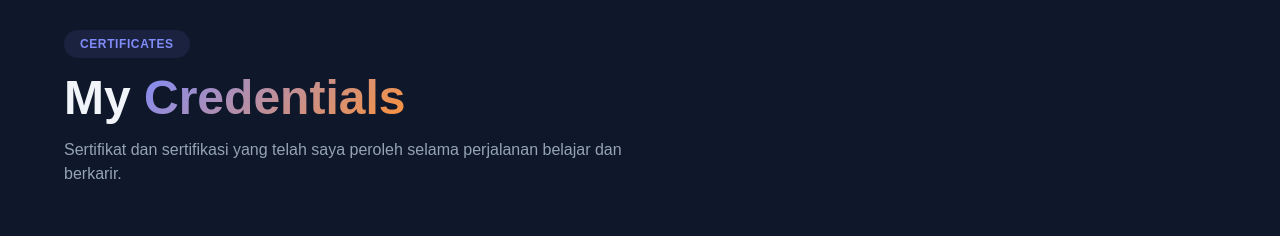
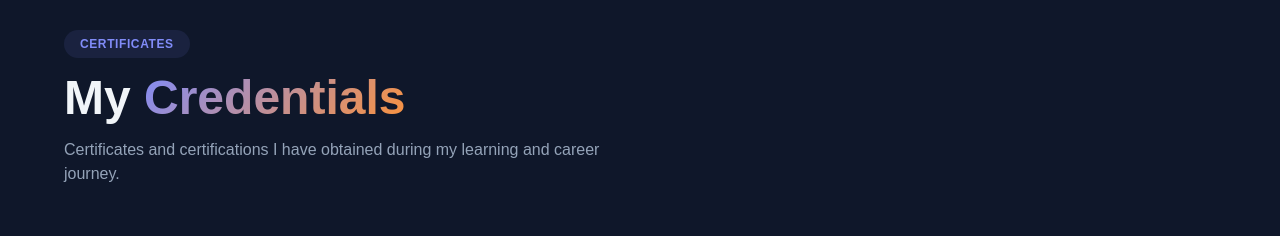
Before and after one commit to yaksokk/samuel-untu-portfolio, a React (Vite) app: page / in a window 1280 px wide. Shown: the part 3600-3836 px from the top of the page. Built offline with nearby package versions, Linux system fonts and the light colour scheme.

Commit message:
content: translate Certificate section description to English

```diff
--- a/src/pages/public/Certificate/Certificate.jsx
+++ b/src/pages/public/Certificate/Certificate.jsx
@@ -209,7 +209,7 @@ function Certificate() {
                         My <span className="text-gradient">Credentials</span>
                     </h2>
                     <p className="mt-4 text-text-muted dark:text-text-muted-dark max-w-xl text-base">
-                        Sertifikat dan sertifikasi yang telah saya peroleh selama perjalanan belajar dan berkarir.
+                        Certificates and certifications I have obtained during my learning and career journey.
                     </p>
                 </div>
 
```
